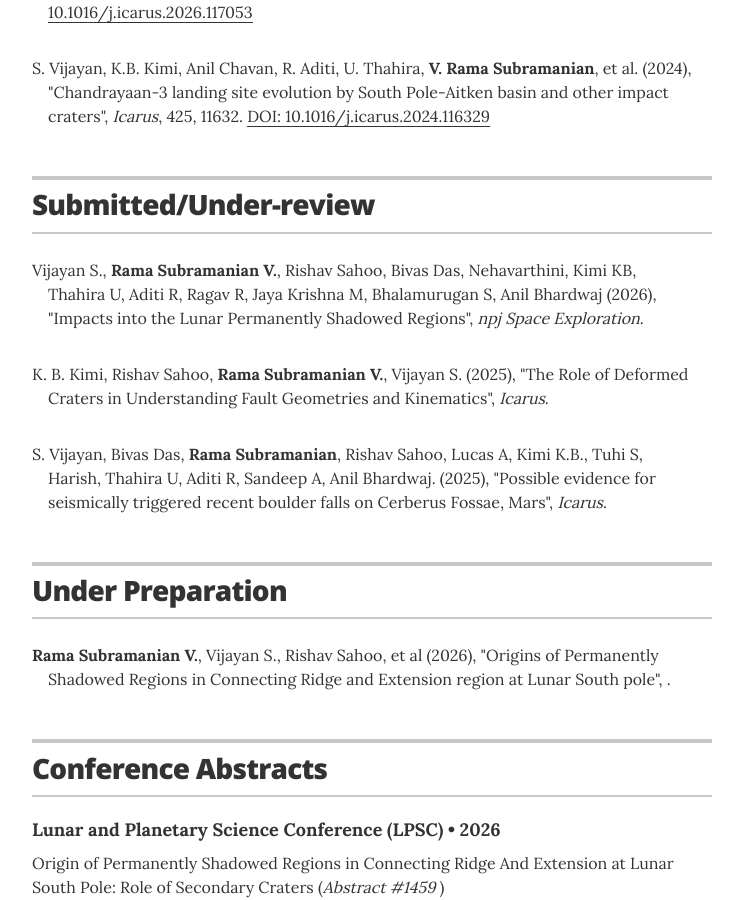
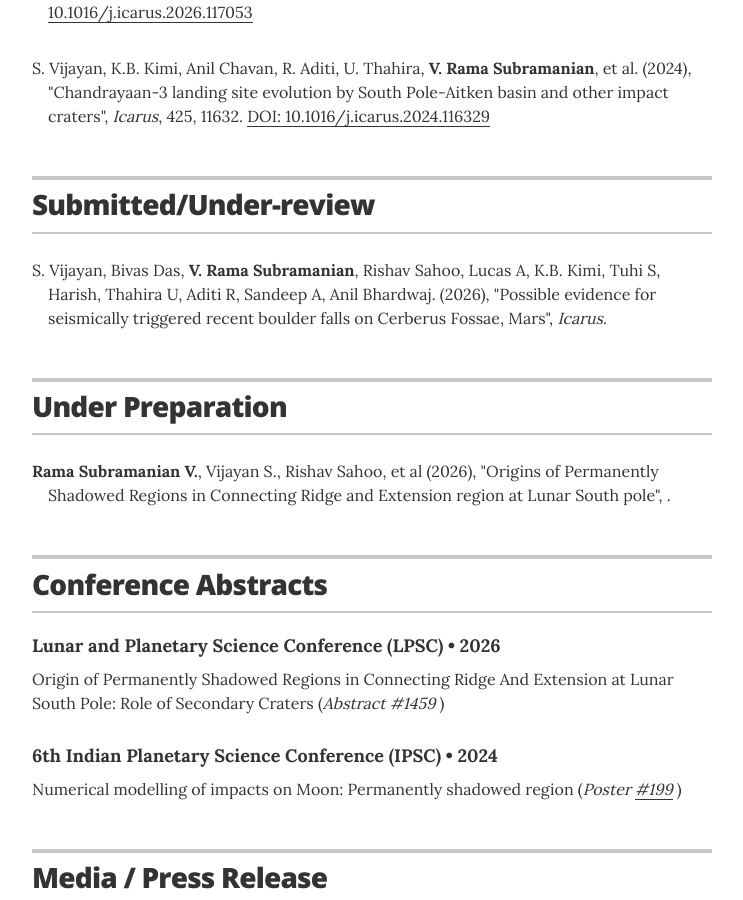
Before and after one commit to rasnv/rasnv.github.io, a Jekyll site: the page built from index.html, in a window 1280 px wide and 900 px high, scrolled down 1278 px. Shown: the whole window, without its empty margins (268-1011 px from the left). Built offline with Jekyll 4.4.1, drawn with Linux system fonts in a browser that asks for light colours.

Commit message:
Revise author names and years in underreview.yml
Updated author names and publication years for several entries.

```diff
--- a/_data/underreview.yml
+++ b/_data/underreview.yml
@@ -5,25 +5,12 @@
 #  volume: 128
 #  year: 2025
 #  pages: Under-preparation
-- title: 'Impacts into the Lunar Permanently Shadowed Regions'
-  authors: 'Vijayan S., <b>Rama Subramanian V.</b>, Rishav Sahoo, Bivas Das, Nehavarthini, Kimi KB, Thahira U, Aditi R, Ragav R, Jaya Krishna M, Bhalamurugan S, Anil Bhardwaj'
-  journal: npj Space Exploration
+
+- title: 'Possible evidence for seismically triggered recent boulder falls on Cerberus Fossae, Mars'
+  authors: 'S. Vijayan, Bivas Das, <b>V. Rama Subramanian</b>, Rishav Sahoo, Lucas A, K.B. Kimi, Tuhi S, Harish, Thahira U, Aditi R, Sandeep A, Anil Bhardwaj.'
+  journal: Icarus
 #  volume: 128
   year: 2026
-#  pages: Under-preparation
-
-- title: 'The Role of Deformed Craters in Understanding Fault Geometries and Kinematics'
-  authors: 'K. B. Kimi, Rishav Sahoo, <b>Rama Subramanian V.</b>, Vijayan S.'
-  journal: Icarus
-#  volume: 128
-  year: 2025
-#  pages: Under-preparation
-
-- title: 'Possible evidence for seismically triggered recent boulder falls on Cerberus Fossae, Mars'
-  authors: 'S. Vijayan, Bivas Das, <b>Rama Subramanian</b>, Rishav Sahoo, Lucas A, Kimi K.B., Tuhi S, Harish, Thahira U, Aditi R, Sandeep A, Anil Bhardwaj.'
-  journal: Icarus
-#  volume: 128
-  year: 2025
 #  pages: Submitted
 #  doi: https://doi.org/10.1029/2022JE007567
 #  pdf: 'pdfs/Tai_Udovicic_et_al_2023_accepted.pdf'
```
